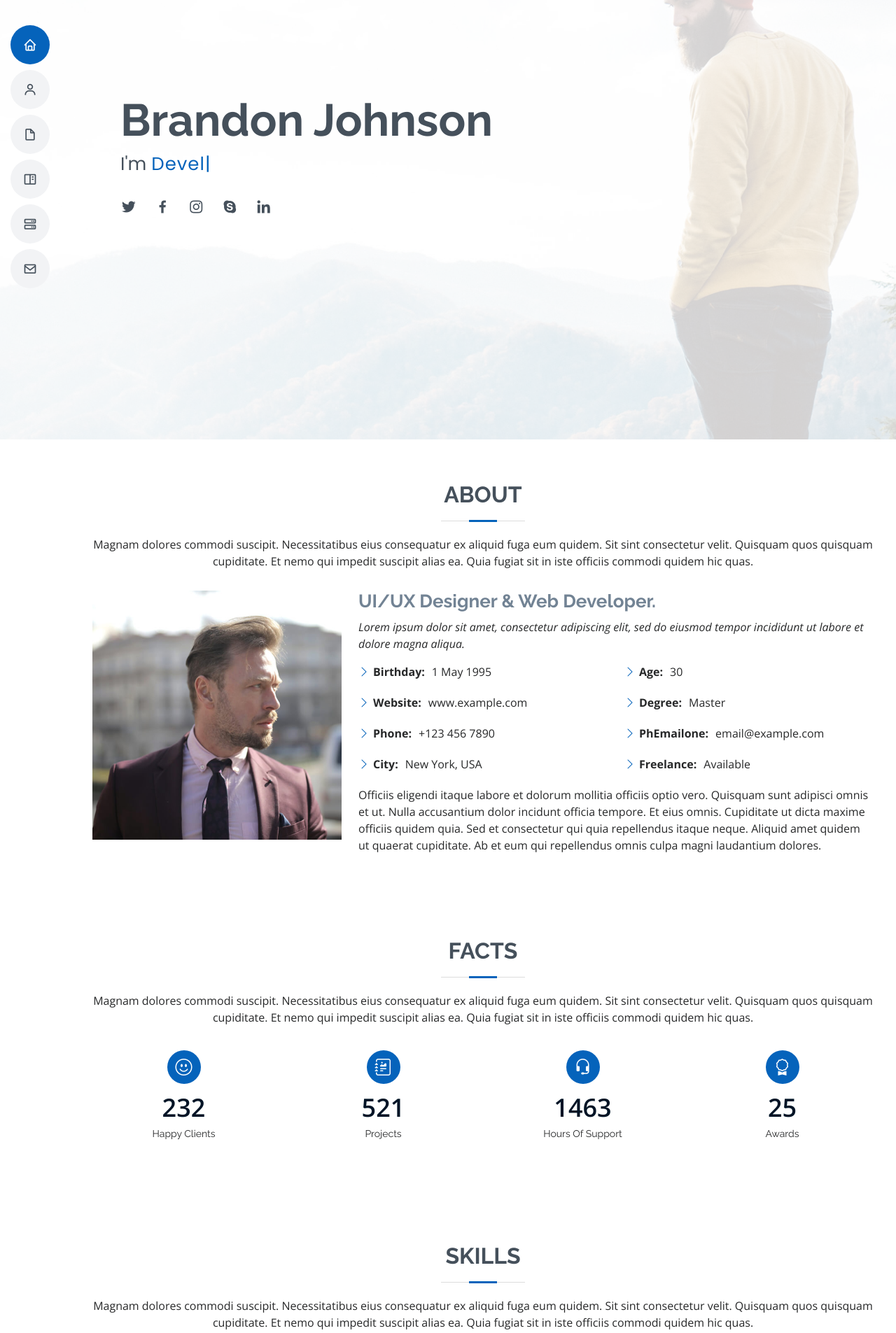
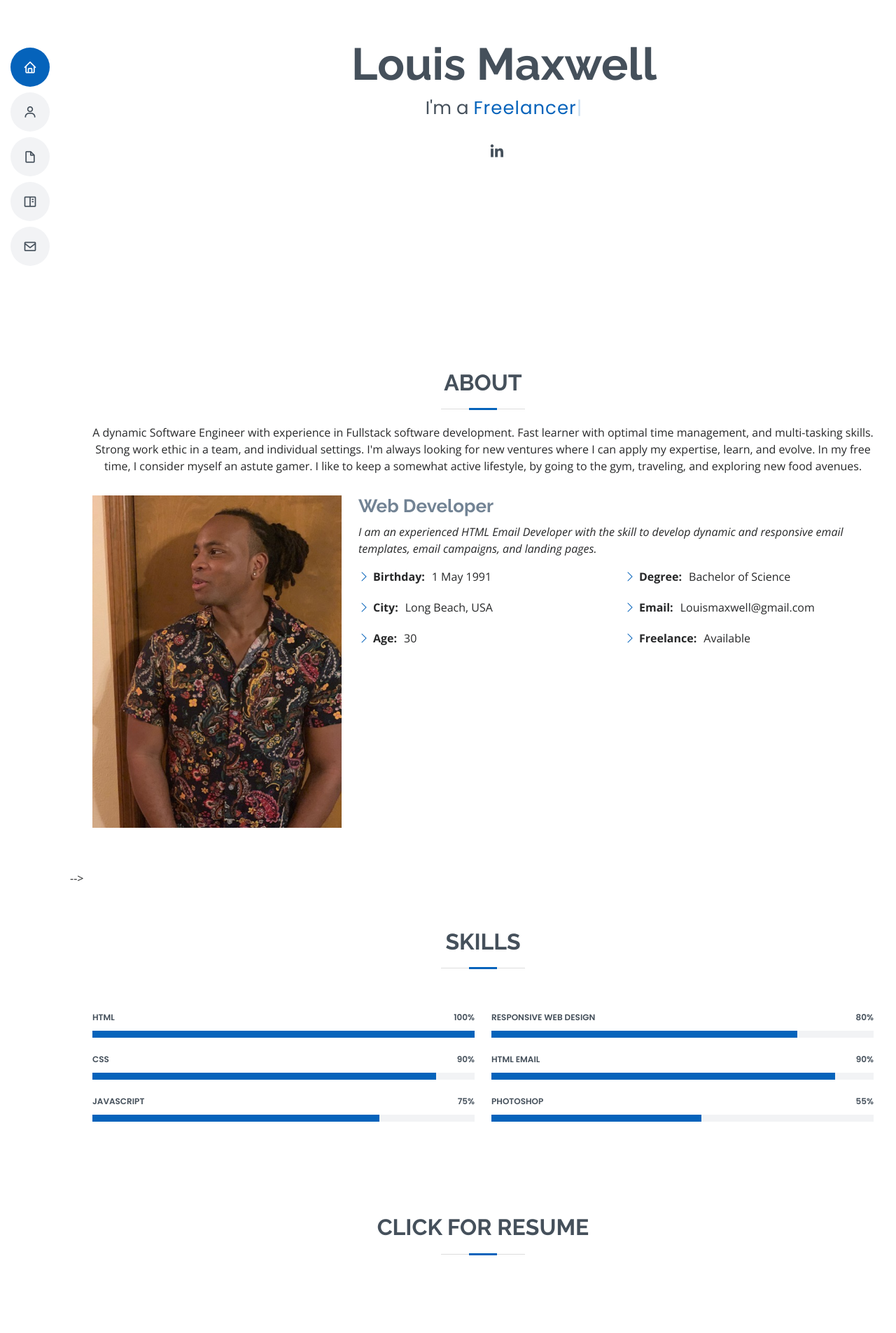
Before and after one commit to Maxwellvincent/LM-webdevportfolio, a plain HTML site: page index.html in a window 1280 px wide. Shown: the part 172-2077 px from the top of the page at 70% size. Drawn offline with nearby package versions, Linux system fonts and the light colour scheme.

```diff
--- a/assets/css/style.css
+++ b/assets/css/style.css
@@ -241,10 +241,11 @@ h1, h2, h3, h4, h5, h6 {
 --------------------------------------------------------------*/
 #hero {
   width: 100%;
-  height: 100vh;
-  background: url("../img/hero-bg.jpg") top right no-repeat;
+  height: 80vh;
+  /* background: url("../img/hero-bg.jpg") top right no-repeat; */
   background-size: cover;
   position: relative;
+  text-align: center;
 }
 @media (min-width: 992px) {
   #hero {
@@ -907,7 +908,7 @@ section {
   color: #728394;
 }
 .contact .info .email, .contact .info .phone {
-  margin-top: 40px;
+  /* margin-top: 40px; */
 }
 .contact .info .email:hover i, .contact .info .address:hover i, .contact .info .phone:hover i {
   background: #0563bb;
--- a/index.html
+++ b/index.html
@@ -5,12 +5,12 @@
   <meta charset="utf-8">
   <meta content="width=device-width, initial-scale=1.0" name="viewport">
 
-  <title>MyResume Bootstrap Template - Index</title>
-  <meta content="" name="description">
-  <meta content="" name="keywords">
+  <title>Louis Maxwell | Web-Developer</title>
+  <meta content="" name="Louis Maxwell">
+  <meta content="" name="developer, javascript, html, css, react, responsive design, mobile design">
 
   <!-- Favicons -->
-  <link href="assets/img/favicon.png" rel="icon">
+  <link href="assets/img/favicon.ico" rel="icon">
   <link href="assets/img/apple-touch-icon.png" rel="apple-touch-icon">
 
   <!-- Google Fonts -->
@@ -26,13 +26,6 @@
 
   <!-- Template Main CSS File -->
   <link href="assets/css/style.css" rel="stylesheet">
-
-  <!-- =======================================================
-  * Template Name: MyResume - v4.6.0
-  * Template URL: https://bootstrapmade.com/free-html-bootstrap-template-my-resume/
-  * Author: BootstrapMade.com
-  * License: https://bootstrapmade.com/license/
-  ======================================================== -->
 </head>
 
 <body>
@@ -49,7 +42,7 @@
         <li><a href="#about" class="nav-link scrollto"><i class="bx bx-user"></i> <span>About</span></a></li>
         <li><a href="#resume" class="nav-link scrollto"><i class="bx bx-file-blank"></i> <span>Resume</span></a></li>
         <li><a href="#portfolio" class="nav-link scrollto"><i class="bx bx-book-content"></i> <span>Portfolio</span></a></li>
-        <li><a href="#services" class="nav-link scrollto"><i class="bx bx-server"></i> <span>Services</span></a></li>
+        <!-- <li><a href="#services" class="nav-link scrollto"><i class="bx bx-server"></i> <span>Services</span></a></li> -->
         <li><a href="#contact" class="nav-link scrollto"><i class="bx bx-envelope"></i> <span>Contact</span></a></li>
       </ul>
     </nav><!-- .nav-menu -->
@@ -59,14 +52,14 @@
   <!-- ======= Hero Section ======= -->
   <section id="hero" class="d-flex flex-column justify-content-center">
     <div class="container" data-aos="zoom-in" data-aos-delay="100">
-      <h1>Brandon Johnson</h1>
-      <p>I'm <span class="typed" data-typed-items="Designer, Developer, Freelancer, Photographer"></span></p>
+      <h1>Louis Maxwell</h1>
+      <p>I'm a <span class="typed" data-typed-items="Developer, Freelancer, Gamer, Scientist, Tech Enthusiast"></span></p>
       <div class="social-links">
-        <a href="#" class="twitter"><i class="bx bxl-twitter"></i></a>
-        <a href="#" class="facebook"><i class="bx bxl-facebook"></i></a>
-        <a href="#" class="instagram"><i class="bx bxl-instagram"></i></a>
-        <a href="#" class="google-plus"><i class="bx bxl-skype"></i></a>
-        <a href="#" class="linkedin"><i class="bx bxl-linkedin"></i></a>
+        <!-- <a href="#" class="twitter"><i class="bx bxl-twitter"></i></a> -->
+        <!-- <a href="#" class="facebook"><i class="bx bxl-facebook"></i></a> -->
+        <!-- <a href="#" class="instagram"><i class="bx bxl-instagram"></i></a> -->
+        <!-- <a href="#" class="google-plus"><i class="bx bxl-skype"></i></a> -->
+        <a href="https://www.linkedin.com/in/louismvj/" class="linkedin"><i class="bx bxl-linkedin"></i></a>
       </div>
     </div>
   </section><!-- End Hero -->
@@ -79,49 +72,45 @@
 
         <div class="section-title">
           <h2>About</h2>
-          <p>Magnam dolores commodi suscipit. Necessitatibus eius consequatur ex aliquid fuga eum quidem. Sit sint consectetur velit. Quisquam quos quisquam cupiditate. Et nemo qui impedit suscipit alias ea. Quia fugiat sit in iste officiis commodi quidem hic quas.</p>
+          <p>
+            A dynamic Software Engineer with experience in Fullstack software development. Fast learner with optimal time management, and multi-tasking skills. Strong work ethic in a team, and individual settings. I'm always looking for new ventures where I can apply my expertise, learn, and evolve. In my free time, I consider myself an astute gamer. I like to keep a somewhat active lifestyle, by going to the gym, traveling, and exploring new food avenues.
+          </p>
         </div>
 
         <div class="row">
           <div class="col-lg-4">
-            <img src="assets/img/profile-img.jpg" class="img-fluid" alt="">
+            <img src="assets/img/SoftwareProfile.jpg" class="img-fluid" alt="">
           </div>
           <div class="col-lg-8 pt-4 pt-lg-0 content">
-            <h3>UI/UX Designer &amp; Web Developer.</h3>
+            <h3>Web Developer</h3>
             <p class="fst-italic">
-              Lorem ipsum dolor sit amet, consectetur adipiscing elit, sed do eiusmod tempor incididunt ut labore et dolore
-              magna aliqua.
+              I am an experienced HTML Email Developer with the skill to develop dynamic and responsive email templates, email campaigns, and landing pages.
             </p>
             <div class="row">
               <div class="col-lg-6">
                 <ul>
-                  <li><i class="bi bi-chevron-right"></i> <strong>Birthday:</strong> <span>1 May 1995</span></li>
-                  <li><i class="bi bi-chevron-right"></i> <strong>Website:</strong> <span>www.example.com</span></li>
-                  <li><i class="bi bi-chevron-right"></i> <strong>Phone:</strong> <span>+123 456 7890</span></li>
-                  <li><i class="bi bi-chevron-right"></i> <strong>City:</strong> <span>New York, USA</span></li>
+                  <li><i class="bi bi-chevron-right"></i> <strong>Birthday:</strong> <span>1 May 1991</span></li>
+                  <li><i class="bi bi-chevron-right"></i> <strong>City:</strong> <span>Long Beach, USA</span></li>
+                  <li><i class="bi bi-chevron-right"></i> <strong>Age:</strong> <span>30</span></li>
                 </ul>
               </div>
               <div class="col-lg-6">
                 <ul>
-                  <li><i class="bi bi-chevron-right"></i> <strong>Age:</strong> <span>30</span></li>
-                  <li><i class="bi bi-chevron-right"></i> <strong>Degree:</strong> <span>Master</span></li>
-                  <li><i class="bi bi-chevron-right"></i> <strong>PhEmailone:</strong> <span>email@example.com</span></li>
+
+                  <li><i class="bi bi-chevron-right"></i> <strong>Degree:</strong> <span>Bachelor of Science</span></li>
+                  <li><i class="bi bi-chevron-right"></i> <strong>Email:</strong> <span>Louismaxwell@gmail.com</span></li>
                   <li><i class="bi bi-chevron-right"></i> <strong>Freelance:</strong> <span>Available</span></li>
                 </ul>
               </div>
             </div>
-            <p>
-              Officiis eligendi itaque labore et dolorum mollitia officiis optio vero. Quisquam sunt adipisci omnis et ut. Nulla accusantium dolor incidunt officia tempore. Et eius omnis.
-              Cupiditate ut dicta maxime officiis quidem quia. Sed et consectetur qui quia repellendus itaque neque. Aliquid amet quidem ut quaerat cupiditate. Ab et eum qui repellendus omnis culpa magni laudantium dolores.
-            </p>
           </div>
         </div>
 
       </div>
     </section><!-- End About Section -->
-
+<!--
     <!-- ======= Facts Section ======= -->
-    <section id="facts" class="facts">
+    <!-- <section id="facts" class="facts">
       <div class="container" data-aos="fade-up">
 
         <div class="section-title">
@@ -166,7 +155,8 @@
         </div>
 
       </div>
-    </section><!-- End Facts Section -->
+    </section> -->
+    <!-- End Facts Section --> -->
 
     <!-- ======= Skills Section ======= -->
     <section id="skills" class="skills section-bg">
@@ -174,7 +164,7 @@
 
         <div class="section-title">
           <h2>Skills</h2>
-          <p>Magnam dolores commodi suscipit. Necessitatibus eius consequatur ex aliquid fuga eum quidem. Sit sint consectetur velit. Quisquam quos quisquam cupiditate. Et nemo qui impedit suscipit alias ea. Quia fugiat sit in iste officiis commodi quidem hic quas.</p>
+          <!-- <p>Magnam dolores commodi suscipit. Necessitatibus eius consequatur ex aliquid fuga eum quidem. Sit sint consectetur velit. Quisquam quos quisquam cupiditate. Et nemo qui impedit suscipit alias ea. Quia fugiat sit in iste officiis commodi quidem hic quas.</p> -->
         </div>
 
         <div class="row skills-content">
@@ -207,14 +197,14 @@
           <div class="col-lg-6">
 
             <div class="progress">
-              <span class="skill">PHP <i class="val">80%</i></span>
+              <span class="skill">Responsive web Design <i class="val">80%</i></span>
               <div class="progress-bar-wrap">
                 <div class="progress-bar" role="progressbar" aria-valuenow="80" aria-valuemin="0" aria-valuemax="100"></div>
               </div>
             </div>
 
             <div class="progress">
-              <span class="skill">WordPress/CMS <i class="val">90%</i></span>
+              <span class="skill">HTML Email <i class="val">90%</i></span>
               <div class="progress-bar-wrap">
                 <div class="progress-bar" role="progressbar" aria-valuenow="90" aria-valuemin="0" aria-valuemax="100"></div>
               </div>
@@ -239,11 +229,12 @@
       <div class="container" data-aos="fade-up">
 
         <div class="section-title">
-          <h2>Resume</h2>
-          <p>Magnam dolores commodi suscipit. Necessitatibus eius consequatur ex aliquid fuga eum quidem. Sit sint consectetur velit. Quisquam quos quisquam cupiditate. Et nemo qui impedit suscipit alias ea. Quia fugiat sit in iste officiis commodi quidem hic quas.</p>
+          <a href="https://drive.google.com/file/d/1AjgLy6AkgSyyWFeDdFPSQMb8KvXW0SEd/view" data-aos=""><h2>Click for Resume</h2>
+          </a>
+          <!-- <p>Magnam dolores commodi suscipit. Necessitatibus eius consequatur ex aliquid fuga eum quidem. Sit sint consectetur velit. Quisquam quos quisquam cupiditate. Et nemo qui impedit suscipit alias ea. Quia fugiat sit in iste officiis commodi quidem hic quas.</p> -->
         </div>
 
-        <div class="row">
+        <!-- <div class="row">
           <div class="col-lg-6">
             <h3 class="resume-title">Sumary</h3>
             <div class="resume-item pb-0">
@@ -295,8 +286,7 @@
               </ul>
             </div>
           </div>
-        </div>
-
+        </div> -->
       </div>
     </section><!-- End Resume Section -->
 
@@ -306,7 +296,7 @@
 
         <div class="section-title">
           <h2>Portfolio</h2>
-          <p>Magnam dolores commodi suscipit. Necessitatibus eius consequatur ex aliquid fuga eum quidem. Sit sint consectetur velit. Quisquam quos quisquam cupiditate. Et nemo qui impedit suscipit alias ea. Quia fugiat sit in iste officiis commodi quidem hic quas.</p>
+          <!-- <p>Magnam dolores commodi suscipit. Necessitatibus eius consequatur ex aliquid fuga eum quidem. Sit sint consectetur velit. Quisquam quos quisquam cupiditate. Et nemo qui impedit suscipit alias ea. Quia fugiat sit in iste officiis commodi quidem hic quas.</p> -->
         </div>
 
         <div class="row">
@@ -451,10 +441,11 @@
         </div>
 
       </div>
-    </section><!-- End Portfolio Section -->
+    </section>
+    <!-- End Portfolio Section -->
 
     <!-- ======= Services Section ======= -->
-    <section id="services" class="services">
+    <!-- <section id="services" class="services">
       <div class="container" data-aos="fade-up">
 
         <div class="section-title">
@@ -545,9 +536,11 @@
         </div>
 
       </div>
-    </section><!-- End Services Section -->
+    </section> -->
+    <!-- End Services Section -->
 
     <!-- ======= Testimonials Section ======= -->
+<!--
     <section id="testimonials" class="testimonials section-bg">
       <div class="container" data-aos="fade-up">
 
@@ -570,7 +563,7 @@
                 </p>
               </div>
             </div><!-- End testimonial item -->
-
+<!--
             <div class="swiper-slide">
               <div class="testimonial-item">
                 <img src="assets/img/testimonials/testimonials-2.jpg" class="testimonial-img" alt="">
@@ -584,7 +577,7 @@
               </div>
             </div><!-- End testimonial item -->
 
-            <div class="swiper-slide">
+            <!-- <div class="swiper-slide">
               <div class="testimonial-item">
                 <img src="assets/img/testimonials/testimonials-3.jpg" class="testimonial-img" alt="">
                 <h3>Jena Karlis</h3>
@@ -597,7 +590,7 @@
               </div>
             </div><!-- End testimonial item -->
 
-            <div class="swiper-slide">
+            <!-- <div class="swiper-slide">
               <div class="testimonial-item">
                 <img src="assets/img/testimonials/testimonials-4.jpg" class="testimonial-img" alt="">
                 <h3>Matt Brandon</h3>
@@ -610,7 +603,7 @@
               </div>
             </div><!-- End testimonial item -->
 
-            <div class="swiper-slide">
+            <!-- <div class="swiper-slide">
               <div class="testimonial-item">
                 <img src="assets/img/testimonials/testimonials-5.jpg" class="testimonial-img" alt="">
                 <h3>John Larson</h3>
@@ -622,13 +615,15 @@
                 </p>
               </div>
             </div><!-- End testimonial item -->
-
+<!--
           </div>
           <div class="swiper-pagination"></div>
         </div>
 
-      </div>
-    </section><!-- End Testimonials Section -->
+      </div> -->
+    <!-- </section> -->
+
+    <!-- End Testimonials Section -->
 
     <!-- ======= Contact Section ======= -->
     <section id="contact" class="contact">
@@ -645,26 +640,39 @@
               <div class="address">
                 <i class="bi bi-geo-alt"></i>
                 <h4>Location:</h4>
-                <p>A108 Adam Street, New York, NY 535022</p>
+                <p>Long Beach, USA</p>
               </div>
+              <!-- <div class="email">
+                <i class="bi bi-envelope"></i>
+                <h4>Email:</h4>
+                <p>Louisvmaxwell@gmail.com</p>
+              </div> -->
+            </div>
 
+          </div>
+          <div class="col-lg-4">
+            <div class="info">
               <div class="email">
                 <i class="bi bi-envelope"></i>
                 <h4>Email:</h4>
-                <p>info@example.com</p>
-              </div>
-
-              <div class="phone">
-                <i class="bi bi-phone"></i>
-                <h4>Call:</h4>
-                <p>+1 5589 55488 55s</p>
+                <p>Louisvmaxwell@gmail.com</p>
               </div>
 
             </div>
 
           </div>
+          <div class="col-lg-4">
+            <div class="info">
+              <div class="email">
+                <i class="bi bi-newspaper"></i>
+                <h4>Resume:</h4>
+                <a href="https://drive.google.com/file/d/1AjgLy6AkgSyyWFeDdFPSQMb8KvXW0SEd/view"><p>Louis Maxwell</p></a>
+              </div>
 
-          <div class="col-lg-8 mt-5 mt-lg-0">
+            </div>
+
+          </div>
+          <!-- <div class="col-lg-8 mt-5 mt-lg-0">
 
             <form action="forms/contact.php" method="post" role="form" class="php-email-form">
               <div class="row">
@@ -689,7 +697,7 @@
               <div class="text-center"><button type="submit">Send Message</button></div>
             </form>
 
-          </div>
+          </div> -->
 
         </div>
 
@@ -701,15 +709,14 @@
   <!-- ======= Footer ======= -->
   <footer id="footer">
     <div class="container">
-      <h3>Brandon Johnson</h3>
-      <p>Et aut eum quis fuga eos sunt ipsa nihil. Labore corporis magni eligendi fuga maxime saepe commodi placeat.</p>
-      <div class="social-links">
+      <h3>Louis Maxwell</h3>
+      <!-- <div class="social-links">
         <a href="#" class="twitter"><i class="bx bxl-twitter"></i></a>
         <a href="#" class="facebook"><i class="bx bxl-facebook"></i></a>
         <a href="#" class="instagram"><i class="bx bxl-instagram"></i></a>
         <a href="#" class="google-plus"><i class="bx bxl-skype"></i></a>
         <a href="#" class="linkedin"><i class="bx bxl-linkedin"></i></a>
-      </div>
+      </div> -->
       <div class="copyright">
         &copy; Copyright <strong><span>MyResume</span></strong>. All Rights Reserved
       </div>
```
Also changed, not shown: assets/img/SoftwareProfile.jpg (added), assets/img/apple-touch-icon.png, assets/img/favicon-16x16.png (added), assets/img/favicon-32x32.png (added), assets/img/favicon.ico (added), assets/img/hero-bg.jpg (deleted), assets/img/profile-img.jpg (deleted).
